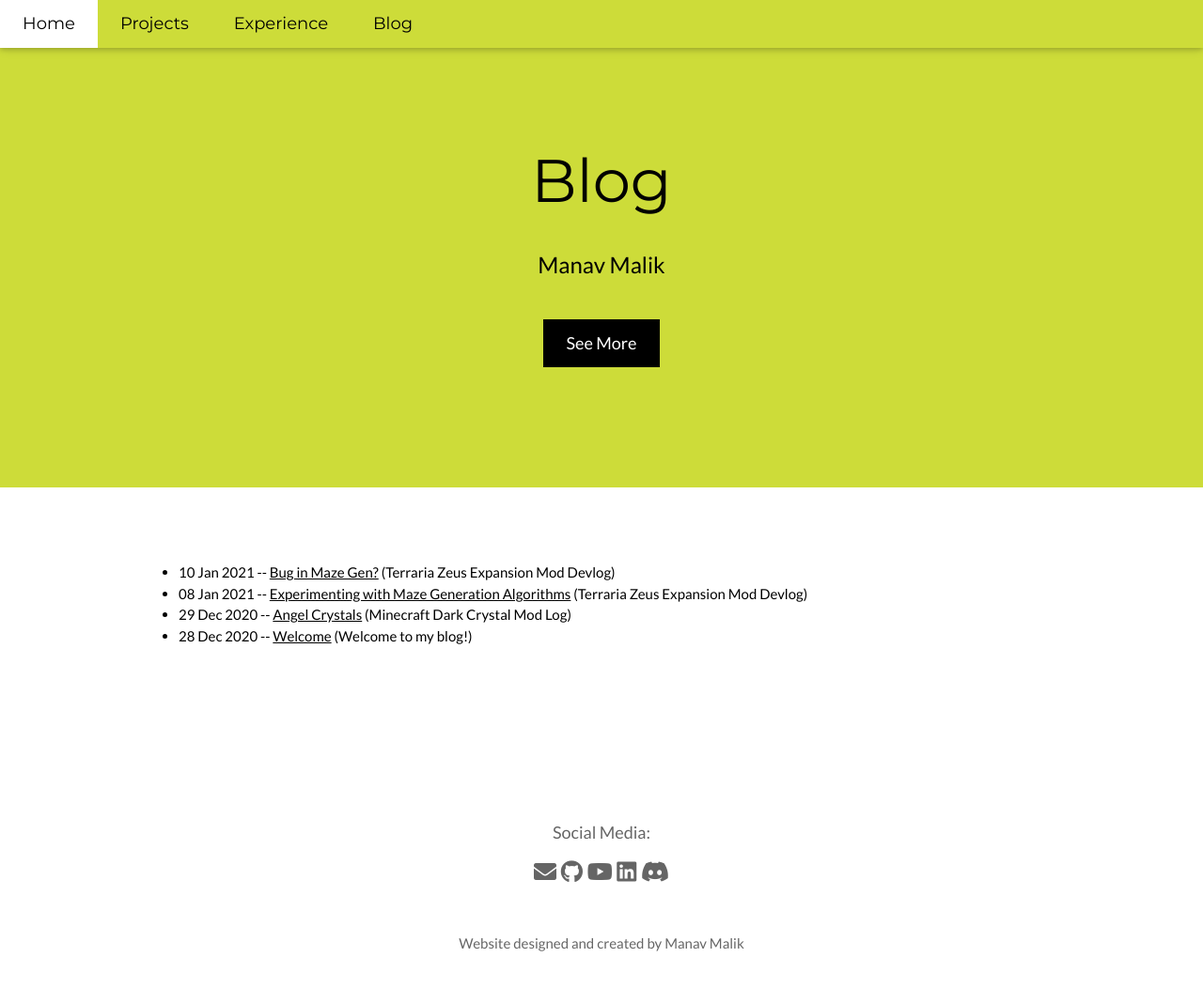
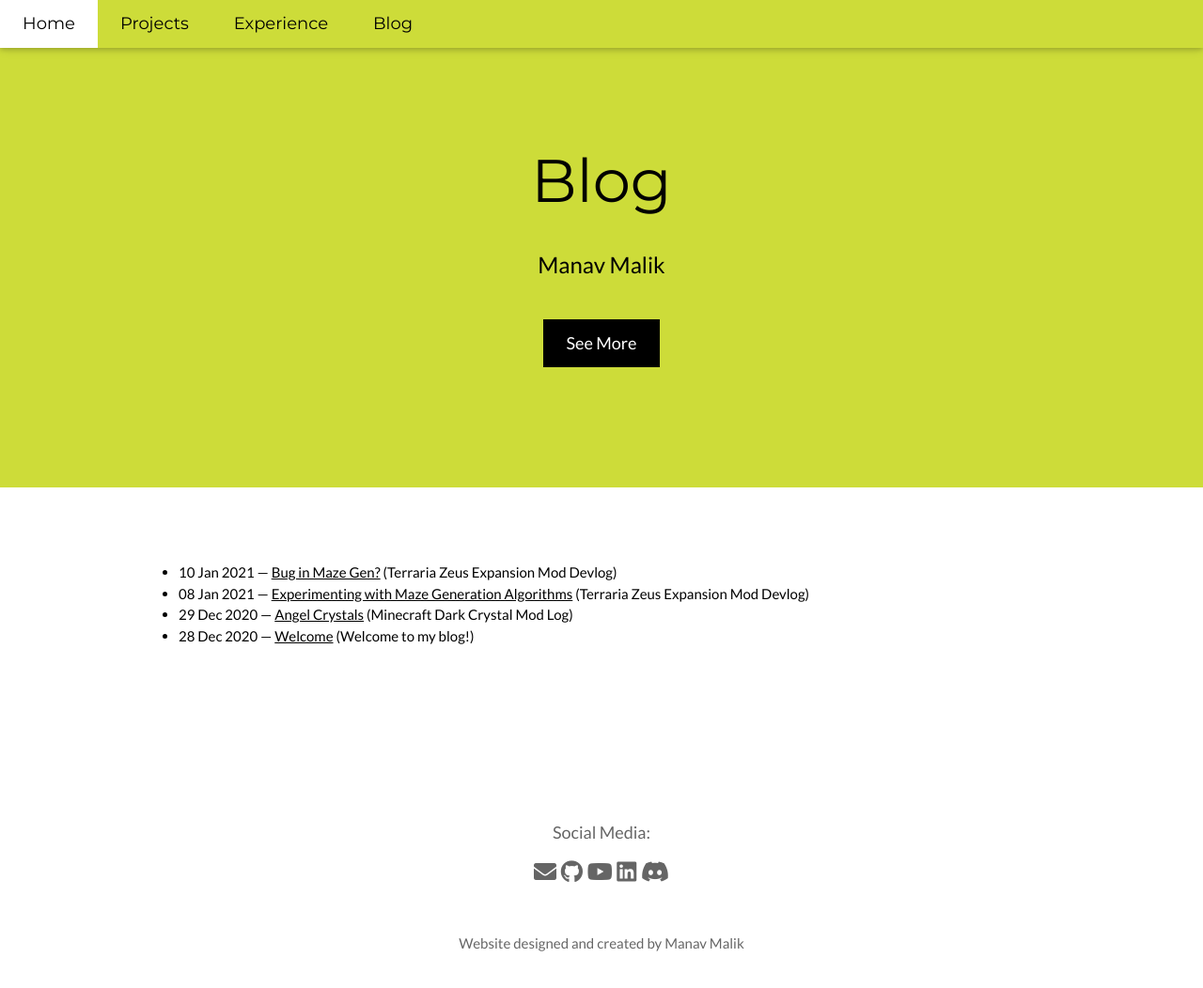
Before and after one commit to 0xmmalik/0xmmalik.github.io, a Jekyll site: the page built from blog/index.html, in a window 1280 px wide and 1095 px high. Shown: the top 1052 px of the window at 94% size. Built offline with Jekyll 4.4.1, drawn with Linux system fonts in a browser that asks for light colours.

Commit message:
updated dashes

```diff
--- a/blog/index.html
+++ b/blog/index.html
@@ -5,6 +5,6 @@
 <ul class="posts">
 
   {% for post in site.posts %}
-    <li><span>{{ post.date | date_to_string }}</span> -- <a href="{{ post.url }}" title="{{ post.title }}">{{ post.title }}</a> ({{ post.blurb }})</li>
+    <li><span>{{ post.date | date_to_string }}</span> — <a href="{{ post.url }}" title="{{ post.title }}">{{ post.title }}</a> ({{ post.blurb }})</li>
   {% endfor %}
 </ul>
```
